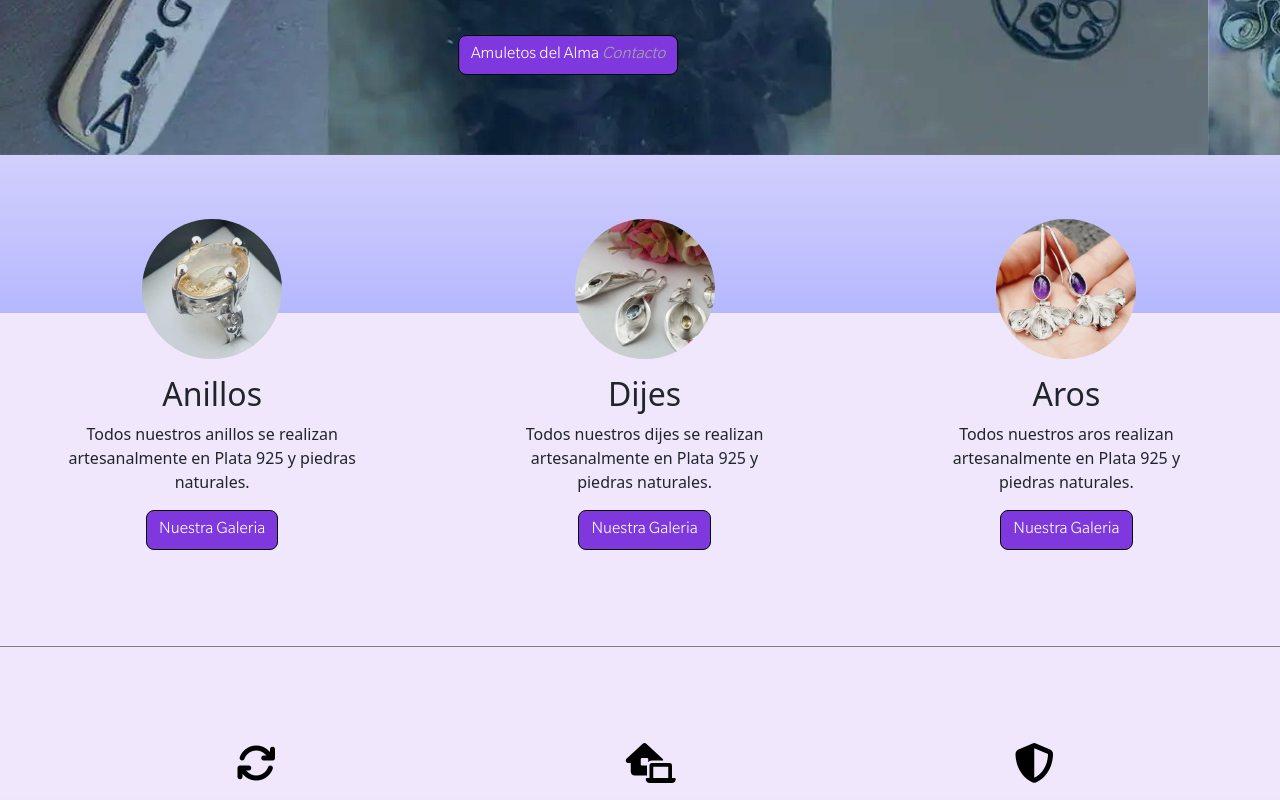
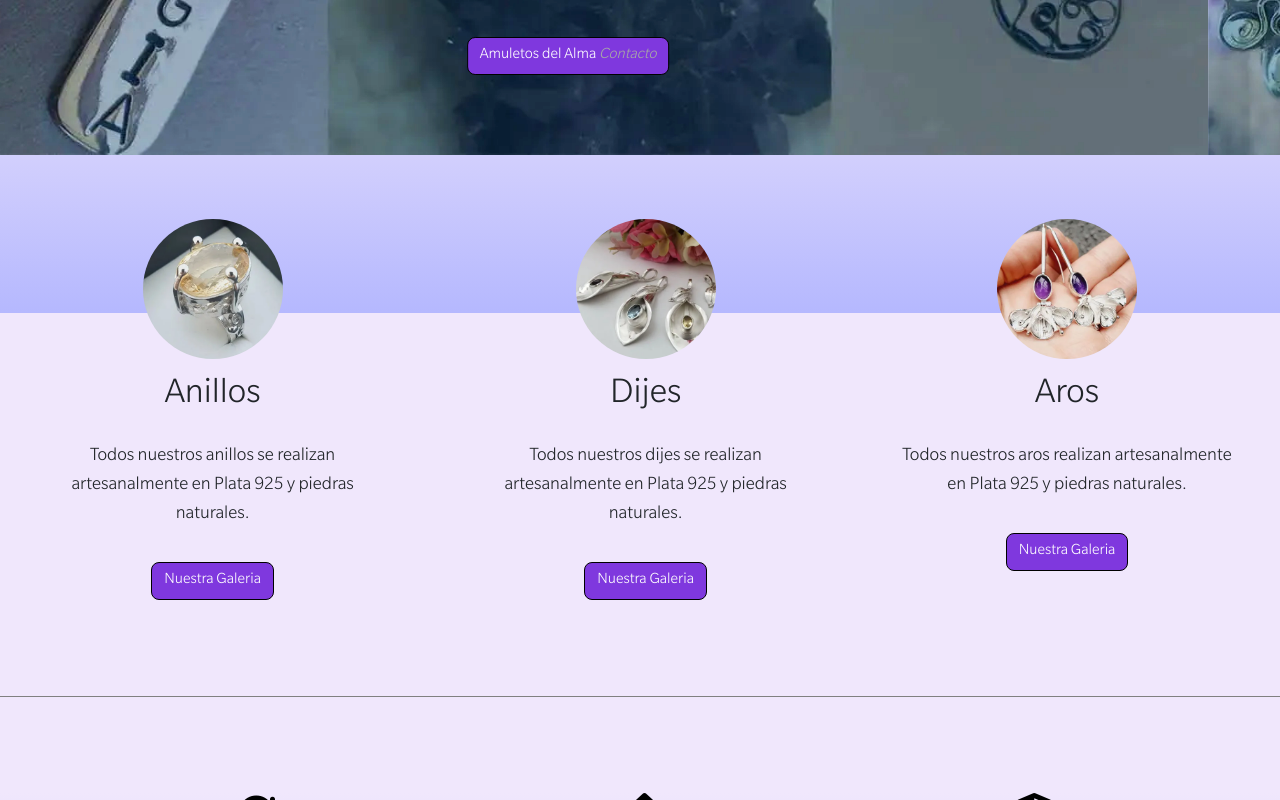
Before and after one commit to leotricotti/proyecto-final, a website: page index.html in a window 1280 px wide. Shown: the part 487-1287 px from the top of the page. Drawn offline with nearby package versions, Linux system fonts and the light colour scheme.

Commit message:
botones y fuentes

```diff
--- a/scss/base/_extends.scss
+++ b/scss/base/_extends.scss
@@ -5,7 +5,7 @@
     border-radius: .5rem;
     transition: all .1s ease-in-out;
     font-family: slthin;
-    font-size: 1.1rem;
+    font-size: 1rem;
 }
 
 %encabezados {
--- a/scss/components/_galeria.scss
+++ b/scss/components/_galeria.scss
@@ -31,6 +31,7 @@
 	.card-body {
 		.btn {
 			@extend %buttons;
+			padding: .2rem .3rem;
 		}
 	}
 	.menu-fixed .btn {
--- a/scss/components/_index.scss
+++ b/scss/components/_index.scss
@@ -53,12 +53,16 @@
         }
 
         h2 {
+            font-family: slthin;
+            font-size: 2.3rem;
             padding-top: 1rem;
             text-align: center;
         }
 
         p {
-            padding: 0 4rem;
+            font-family: slthin;
+            font-size: 1.2rem;
+            padding: 1rem 2rem;
         }
     }
 
```
Also changed, not shown: css/style.css, 1 other file.
